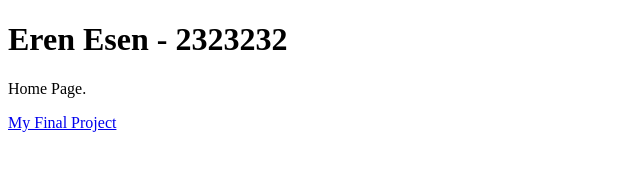
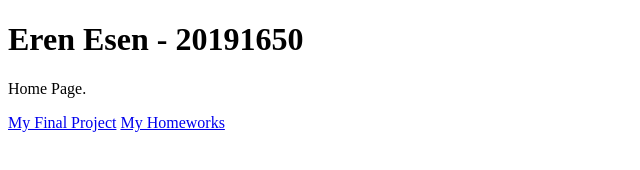
Before and after one commit to Viatorem1/ecc006, a plain HTML site: page main.html in a window 1280 px wide. Shown: the whole page, without its empty margins (0-640 px from the left). Drawn offline with Linux system fonts and the light colour scheme.

Commit message:
Update main.html

```diff
--- a/main.html
+++ b/main.html
@@ -2,10 +2,12 @@
 <html>
 <body>
 
-<h1>Eren Esen - 2323232</h1>
+<h1>Eren Esen - 20191650</h1>
 <p>Home Page.</p>
 
 <a href="finalProject/index.html">My Final Project</a>
 
+<a href="finalProject/index.html">My Homeworks</a>
+
 </body>
 </html>
```
